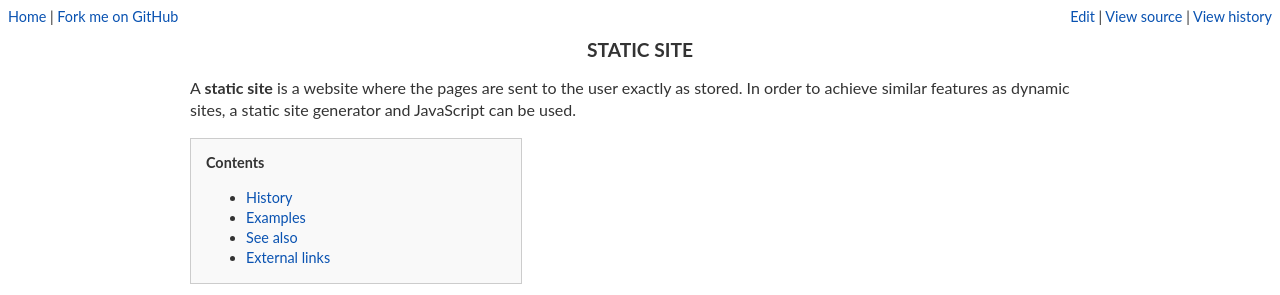
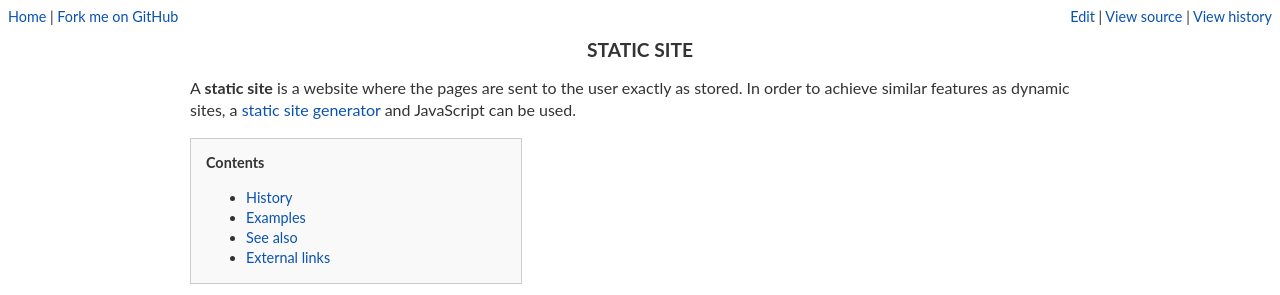
Before and after one commit to riceissa/contentcreation, a Jekyll site: the page built from static-site.md, in a window 1280 px wide. Shown: the top 295 px of the page. Built offline with Jekyll 4.4.1, drawn with Linux system fonts in a browser that asks for light colours; part of the change alters nothing that is shown.

Commit message:
wikilink

```diff
--- a/static-site.md
+++ b/static-site.md
@@ -3,8 +3,8 @@ title: Static site
 ---
 
 A **static site** is a website where the pages are sent to the user exactly as
-stored. In order to achieve similar features as dynamic sites, a static site
-generator and JavaScript can be used.
+stored. In order to achieve similar features as dynamic sites, a [static site
+generator]({% link static-site-generator.md %}) and JavaScript can be used.
 
 {% include toc.md %}
 
```
